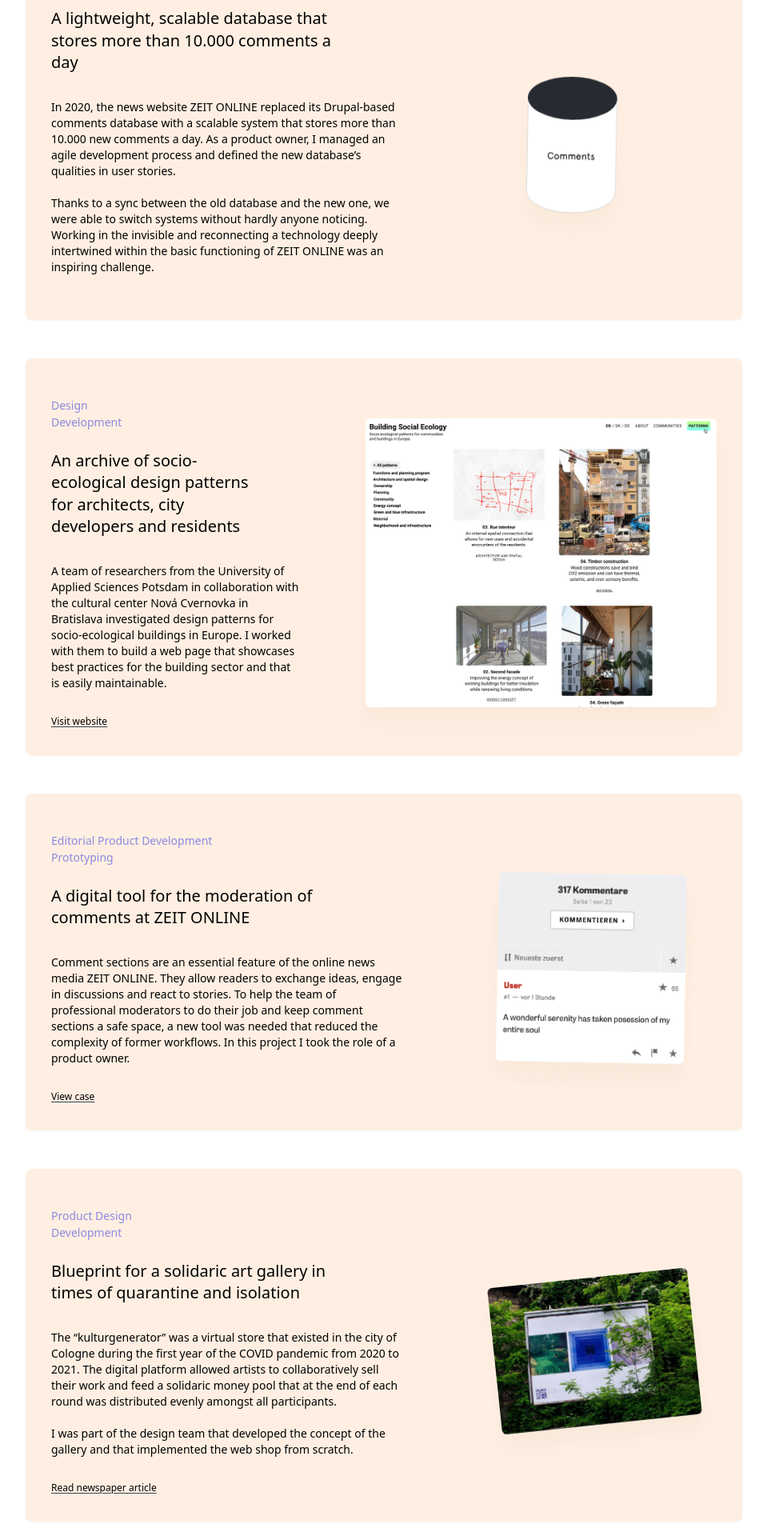
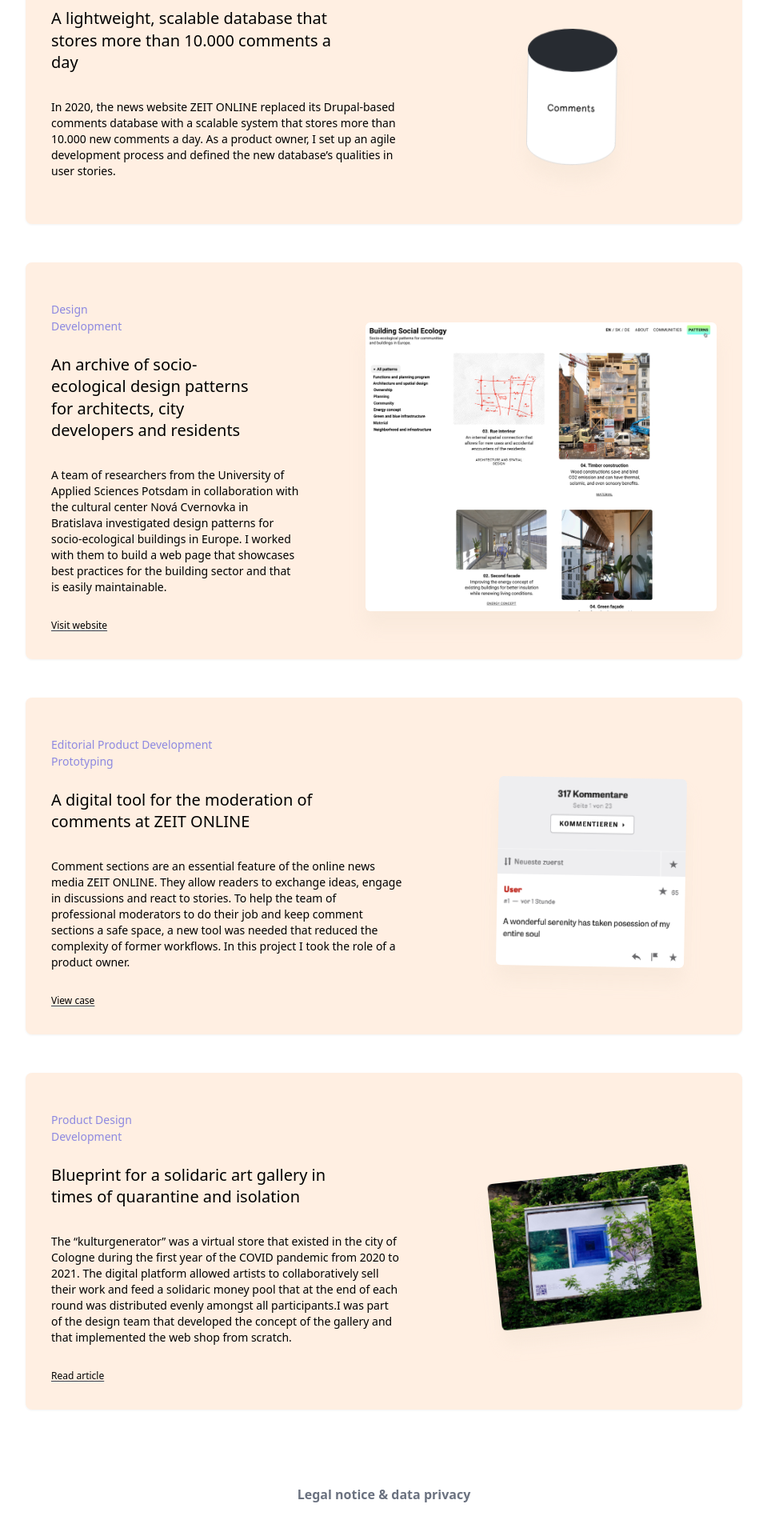
Before and after one commit to milanbargiel/portfolio, a Next.js app: page / in a window 1280 px wide. Shown: the part 680-2600 px from the top of the page at 80% size, without its empty margins (160-1119 px from the left). After the commit the page ends 2578 px from the top, so only its background shows below. Built offline with nearby package versions, Linux system fonts and the light colour scheme.

Commit message:
Update texts

```diff
--- a/components/project-list.js
+++ b/components/project-list.js
@@ -16,14 +16,8 @@
       >
         In 2020, the news website ZEIT ONLINE replaced its Drupal-based comments
         database with a scalable system that stores more than 10.000 new
-        comments a day. As a product owner, I managed an agile development
+        comments a day. As a product owner, I set up an agile development
         process and defined the new database’s qualities in user stories.
-        <br />
-        <br />
-        Thanks to a sync between the old database and the new one, we were able
-        to switch systems without hardly anyone noticing. Working in the
-        invisible and reconnecting a technology deeply intertwined within the
-        basic functioning of ZEIT ONLINE was an inspiring challenge.
       </Project>
       <Project
         roles={['Design', 'Development']}
@@ -63,16 +57,16 @@
         image={kulturgeneratorPic}
         imageAlt="Poster from the online art gallery in the streets of Cologne, Germany"
         imageStyles="ml-2 w-2/3 -rotate-6 rounded-md md:w-4/5 drop-shadow-apricot"
-        linkText="Read newspaper article"
+        linkText="Read article"
         href="https://www.ksta.de/kultur-medien/kulturgenerator-online-galerie-soll-kuenstlern-in-der-krise-helfen-157774"
       >
         The &#8220;kulturgenerator&#8221; was a virtual store that existed in
         the city of Cologne during the first year of the COVID pandemic from
         2020 to 2021. The digital platform allowed artists to collaboratively
         sell their work and feed a solidaric money pool that at the end of each
-        round was distributed evenly amongst all participants. <br /> <br />I
-        was part of the design team that developed the concept of the gallery
-        and that implemented the web shop from scratch.
+        round was distributed evenly amongst all participants.I was part of the
+        design team that developed the concept of the gallery and that
+        implemented the web shop from scratch.
       </Project>
     </div>
   )
```
